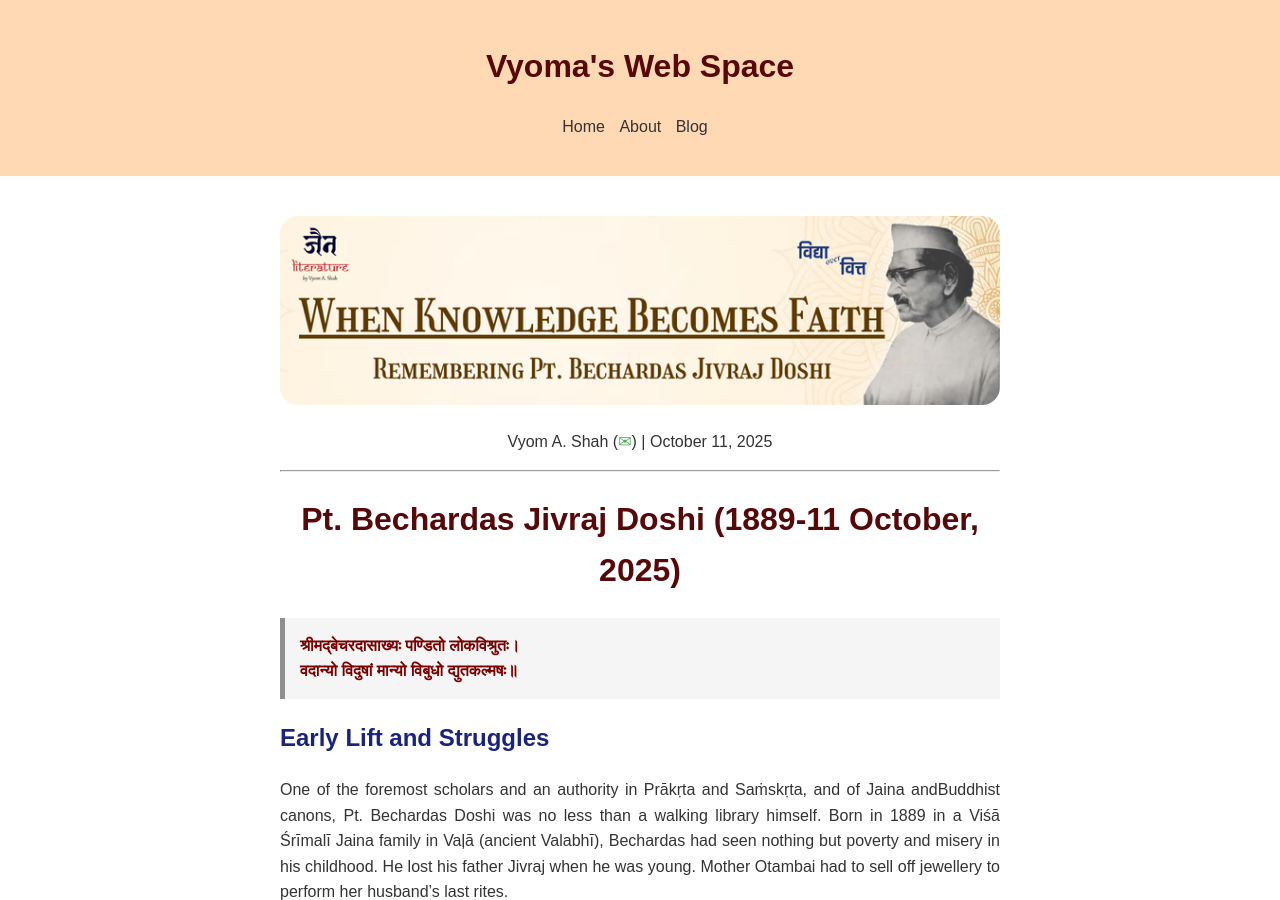
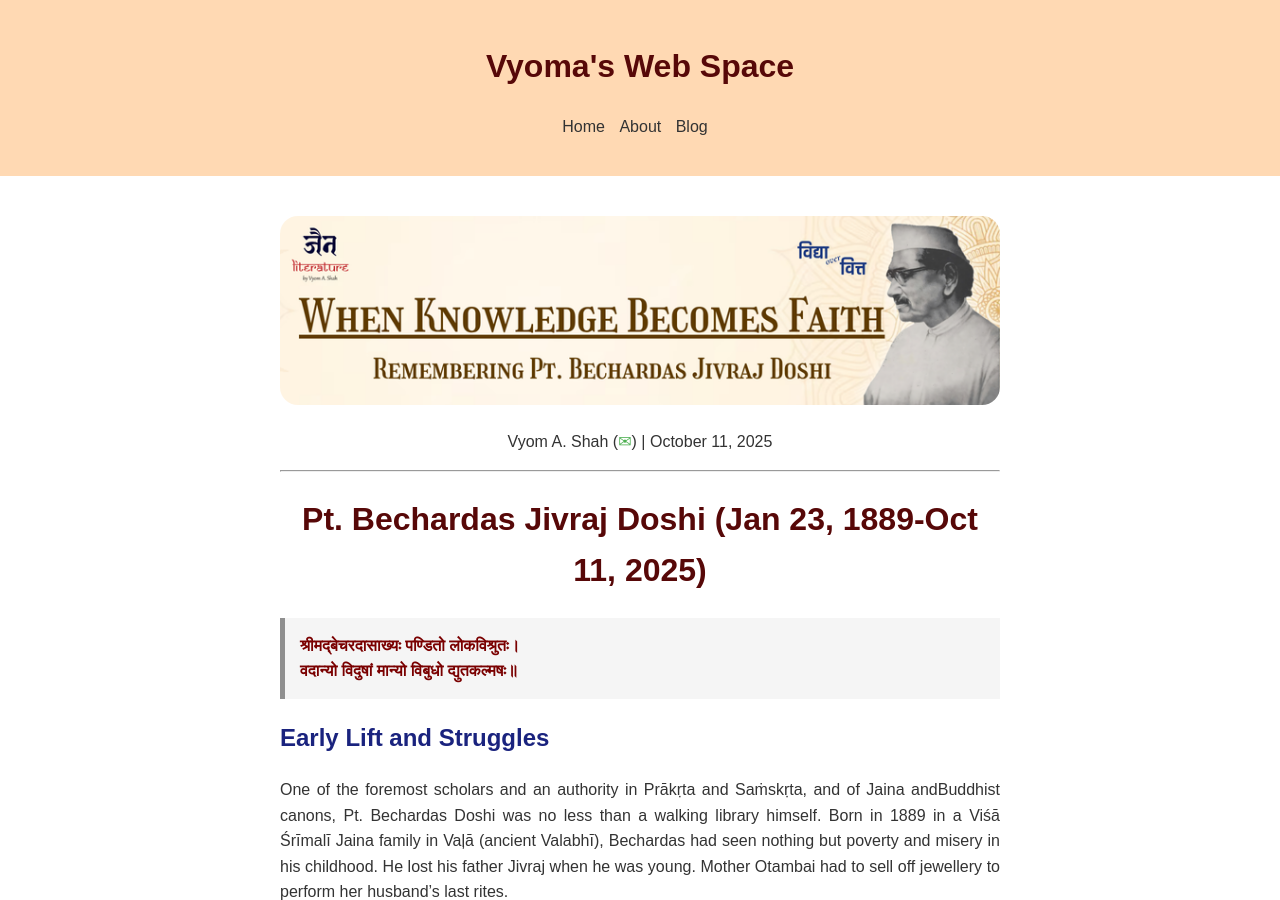
Before and after one commit to svyoma/svyoma.github.io, a Jekyll site: the page blogs/bechardas_doshi.html, which Jekyll copies as it is, in a window 1280 px wide and 900 px high. Built offline with Jekyll 4.4.1, drawn with Linux system fonts in a browser that asks for light colours; some web fonts are replaced.

Commit message:
Update bechardas_doshi.html

```diff
--- a/blogs/bechardas_doshi.html
+++ b/blogs/bechardas_doshi.html
@@ -234,7 +234,7 @@
         <div class="container">
             <div class="image"><img src="images/bechardas_thumb.png"></div>
             <p style="text-align:center">Vyom A. Shah (<a href="mailto:vyomshah201@gmail.com">✉</a>) | October 11, 2025</p><hr/>
-            <h1 style="text-align: center;">Pt. Bechardas Jivraj Doshi (1889-11 October, 2025)</h1>
+            <h1 style="text-align: center;">Pt. Bechardas Jivraj Doshi (Jan 23, 1889-Oct 11, 2025)</h1>
             <blockquote>
             <p>श्रीमद्बेचरदासाख्यः पण्डितो लोकविश्रुतः।<br /> वदान्यो विदुषां मान्यो विबुधो द्युतकल्मषः॥</p>
             </blockquote>
```
